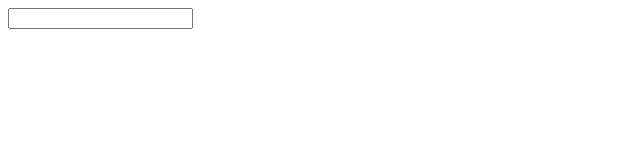
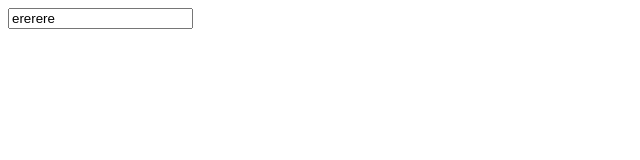
Before and after one commit to jihanv/react-hook-form-tutorial, a React (Vite) app in the folder react-hook-tutorial/: page / in a window 1280 px wide. Shown: the top 160 px of the page, without its empty margins (0-640 px from the left). Built offline with nearby package versions, Linux system fonts and the light colour scheme.

Commit message:
Connect the input to a state value

```diff
--- a/react-hook-tutorial/src/users/components/Users.tsx
+++ b/react-hook-tutorial/src/users/components/Users.tsx
@@ -1,6 +1,9 @@
+import { useState } from "react"
 
 export default function Users() {
+
+    const [input, setInput] = useState("ererere")
     return (
-        <div><input /></div>
+        <div><input value={input} /></div>
     )
 }
```
